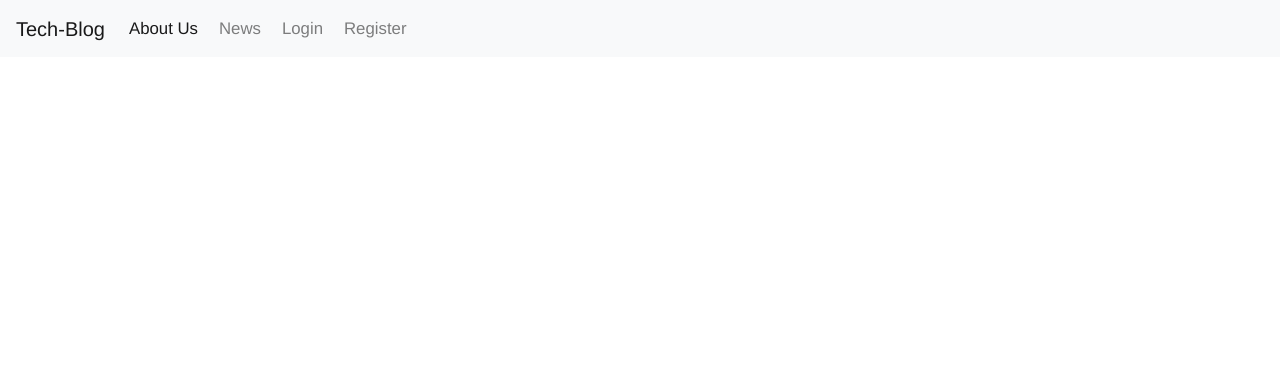
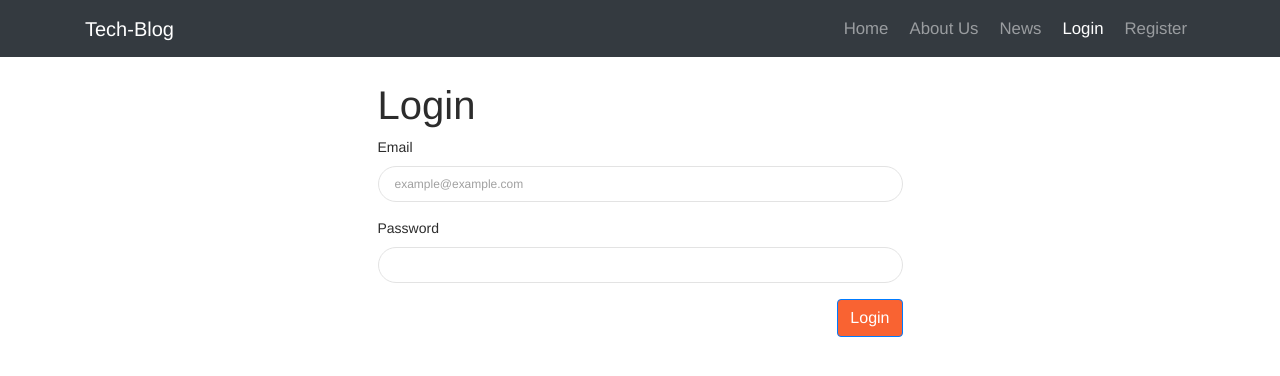
Before and after one commit to azamatbaiyzbekov/Final-Project, a React (Create React App) app in the folder front-end/blog-app/: page /login in a window 1280 px wide. Shown: the top 376 px of the page. Built offline with nearby package versions, Linux system fonts and the light colour scheme; a web font is replaced by a local one.

Commit message:
adds login

```diff
--- a/front-end/blog-app/src/App.js
+++ b/front-end/blog-app/src/App.js
@@ -1,9 +1,11 @@
 import React, { Component } from 'react';
 import axios from 'axios';
-import './App.css';
+import { withRouter } from 'react-router-dom';
 import NavBar from './components/layout/NavBar'
 import Routes from './config/routes'
-import Landing from './pages/Landing';
+import { API_URL } from './constants';
+
+import './App.css';
 
 
 
@@ -13,21 +15,37 @@ import './App.css';
 
 class App extends Component {
   state = {
-    currentuser: localStorage.getItem('uid')
+    currentuser: localStorage.getItem('uid'),
+  }
+
+  setCurrentUser = (userId) => {
+    localStorage.setItem('uid', userId )
+    this.setState({ currentuser: userId });
+  }
+
+  handleLogout = () => {
+    localStorage.removeItem('uid');
+    axios.post(`${API_URL}/auth/logout`, { withCredentials: true })
+      .then(() => {
+        this.setState({ currentuser: null });
+        this.props.history.push('/login');
+      });
   };
 
   render() {
     return (
       <>
-      <NavBar />
-      <Routes />
+      <NavBar logout={this.handleLogout} currentuser={this.state.currentuser} />
+      <div className="container">
+        <Routes setCurrentUser={this.setCurrentUser} />
+      </div>
 
       </>
-    )
+    );
 
-  }
-}
+  };
+};
 
 
 
-export default App;
+export default withRouter (App);
--- a/front-end/blog-app/src/components/auth/Login.js
+++ b/front-end/blog-app/src/components/auth/Login.js
@@ -0,0 +1,59 @@
+import React, { Component } from 'react';
+import axios from 'axios';
+import { API_URL } from '../../constants';
+
+class Login extends Component {
+    state = {
+        email: '',
+        password: '',
+        errors: null,
+    };
+
+    handleChange = (event) => {
+        this.setState({
+            [event.target.name]: event.target.value
+        });
+    };
+
+    handleSubmit = event => {
+      const userInfo = {
+          email: this.state.email,
+          password: this.state.password
+      }
+
+      axios.post(`${API_URL}/auth/login`, userInfo, { withCredentials: true })
+          .then(res => {
+              this.props.setCurrentUser(res.data.id, res.data.username);
+              this.props.history.push('/about')
+          })
+          .catch(err => {
+              console.log(err)
+      });
+  };
+
+    render() {
+        return (
+    <div className me="row">
+
+        <section id="login" className="col-md-6 offset-md-3">
+        { this.state.error }
+          <h1>Login</h1>
+          <form onSubmit={this.handleSubmit}>
+            <div className="form-group">
+              <label htmlFor="email">Email</label>
+              <input className="form-control form-control-lg" type="email" id="email" name="email" value={this.state.email} onChange={this.handleChange} placeholder="example@example.com" />
+            </div>
+            <div className="form-group">
+              <label htmlFor="password">Password</label>
+              <input className="form-control form-control-lg" type="password" id="password" name="password" value={this.state.password} onChange={this.handleChange} />
+            </div>
+            <button type="submit" className="btn btn-primary float-right">Login</button>
+          </form>
+        </section>
+    </div>
+        );
+    };
+};
+
+
+export default Login;
--- a/front-end/blog-app/src/components/auth/Register.js
+++ b/front-end/blog-app/src/components/auth/Register.js
@@ -1,6 +1,6 @@
 import React, { Component } from 'react';
 import axios from 'axios';
-import { API_URL } from '../'
+import { API_URL } from '../../constants';
 
 
 class Register extends Component {
@@ -45,7 +45,7 @@ class Register extends Component {
           <form onSubmit={this.handleSubmit}>
             <div className="form-group">
               <label htmlFor="username">Username</label>
-              <input type="username" id="username" name="username" value={this.state.username} onChange={this.handleChange} className="form-control form-control-lg" placeholder="SuperCool Guy"/>
+              <input type="username" id="username" name="username" value={this.state.username} onChange={this.handleChange} className="form-control form-control-lg" />
             </div>
             <div className="form-group">
               <label htmlFor="email">Email</label>
--- a/front-end/blog-app/src/components/layout/NavBar.js
+++ b/front-end/blog-app/src/components/layout/NavBar.js
@@ -1,49 +1,61 @@
-import React, { Component } from 'react';
+import React from 'react';
+import { NavLink, Link } from 'react-router-dom';
+import Login from '../auth/Login';
+import Register from '../auth/Register'
+import './NavBar.css';
 
 
 
+const NavBar = ({ logout, currentUser }) => {
 
-class NavBar extends Component {
-  render() {
-    return (
-
-
-  <nav className="navbar navbar-expand-lg navbar-light bg-light">
-  <a className="navbar-brand" href="#">Tech-Blog</a>
-  <button className="navbar-toggler" type="button" data-toggle="collapse" data-target="#navbarNav" aria-controls="navbarNav" aria-expanded="false" aria-label="Toggle navigation">
-    <span className="navbar-toggler-icon"></span>
-  </button>
-  <div className="collapse navbar-collapse" id="navbarNav">
-    <ul className="navbar-nav">
-      <li className="nav-item active">
-        <a className="nav-link" href="#">About Us <span class="sr-only">(current)</span></a>
+  const links = (
+    <>
+      <li className="nav-item">
+        <NavLink className="nav-link" exact to="/">Home</NavLink>
       </li>
       <li className="nav-item">
-        <a className="nav-link" href="#">News</a>
+        <NavLink className="nav-link" exact to="/about">About Us</NavLink>
       </li>
       <li className="nav-item">
-        <a className="nav-link" href="#">Login</a>
+        <NavLink className="nav-link" exact to="/news">News</NavLink>
       </li>
       <li className="nav-item">
-       <a className="nav-link" href="#">Register</a>
+        <NavLink className="nav-link" to="/login">Login</NavLink>
       </li>
-    </ul>
-  </div>
-</nav>
+      <li className="nav-item">
+        <NavLink className="nav-link" to="/register">Register</NavLink>
+      </li>
+    </>
+  );
 
+  const authLinks = (
+    <>
+      <li className="nav-item">
+        <NavLink className="nav-link" to="/profile">Profile</NavLink>
+      </li>
 
+      <li className="nav-item">
+        <span className="nav-link" onClick={logout} style={{ cursor: 'pointer' }}>Logout</span>
+      </li>
+    </>
+  );
 
+  return (
+    <nav className="navbar navbar-expand-md navbar-dark bg-dark mb-4">
+      <div className="container">
+        <Link className="navbar-brand" to="/">Tech-Blog</Link>
+        <button className="navbar-toggler" type="button" data-toggle="collapse" data-target="#navbarsExample04" aria-controls="navbarsExample04" aria-expanded="false" aria-label="Toggle navigation">
+          <span className="navbar-toggler-icon"></span>
+        </button>
 
-
-
-    )
-  }
-
-
+        <div className="collapse navbar-collapse" id="navbarsExample04">
+          <ul className="navbar-nav ml-auto">
+            { currentUser ? authLinks : links }
+          </ul>
+        </div>
+      </div>
+    </nav>
+  );
 };
 
-
-
-
-
 export default NavBar;
--- a/front-end/blog-app/src/config/routes.js
+++ b/front-end/blog-app/src/config/routes.js
@@ -1,14 +1,17 @@
 import React from 'react';
 import { Switch, Route, withRouter } from 'react-router-dom';
 import AboutUs from '../pages/AboutUs';
-
+import Register from '../components/auth/Register';
+import Login from '../components/auth/Login';
 import ProfileContainer from '../containers/ProfileContainer';
 
 
-const Routes = () => {
+const Routes = ({ setCurrentUser, history }) => {
    return (
     <Switch>
         <Route path='/about' component ={ AboutUs} />
+        <Route path='/register' component={ Register } />
+        <Route path='/login' render={() => <Login setCurrentUser={setCurrentUser} {...history} /> } />
         <Route path='/profile' component ={ ProfileContainer } />
     </Switch>
 
@@ -20,4 +23,4 @@ const Routes = () => {
 
 }
 
-export default Routes;
+export default withRouter(Routes);
--- /dev/null
+++ b/front-end/blog-app/src/constants.js
@@ -0,0 +1 @@
+export const API_URL = 'http://localhost:4000/api/v1'
```
